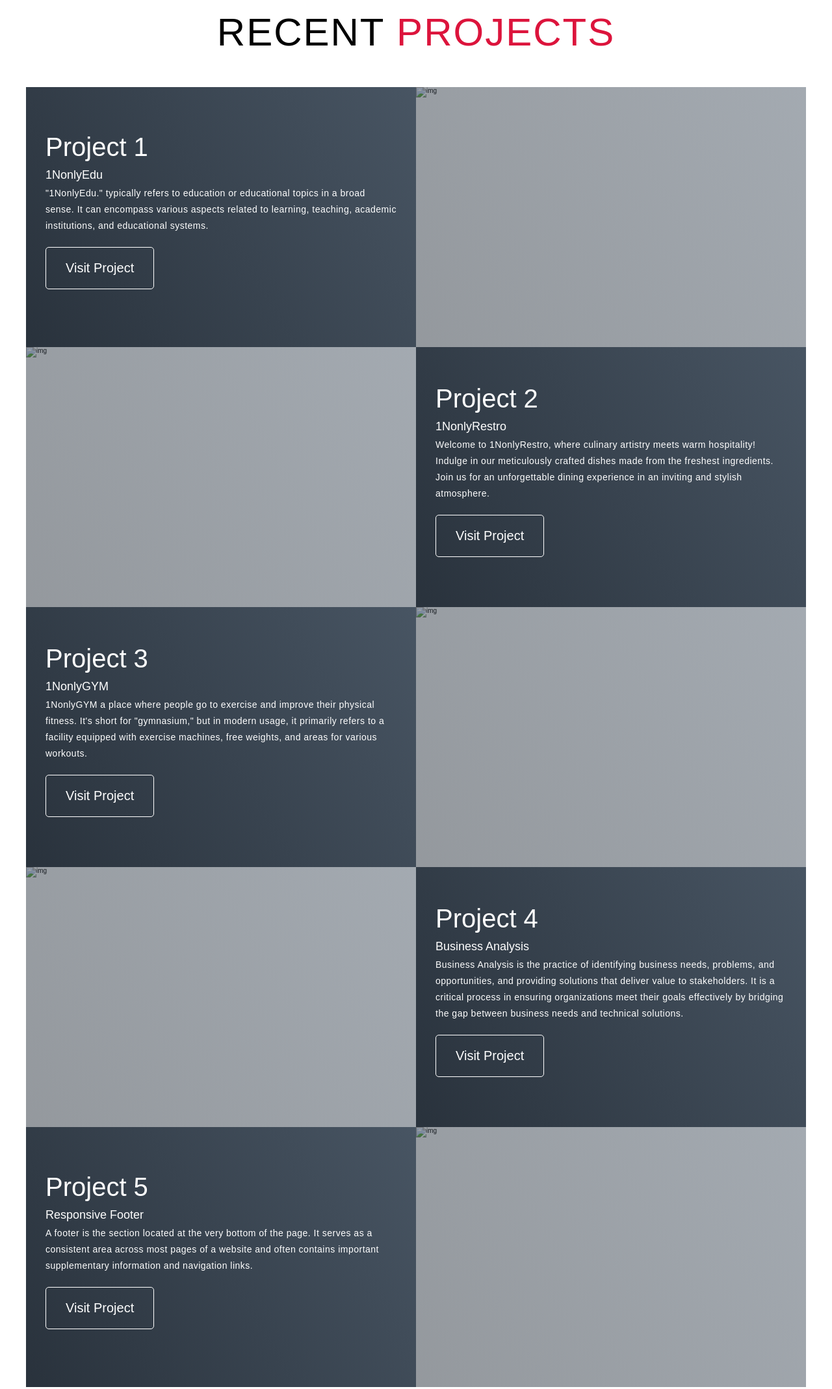
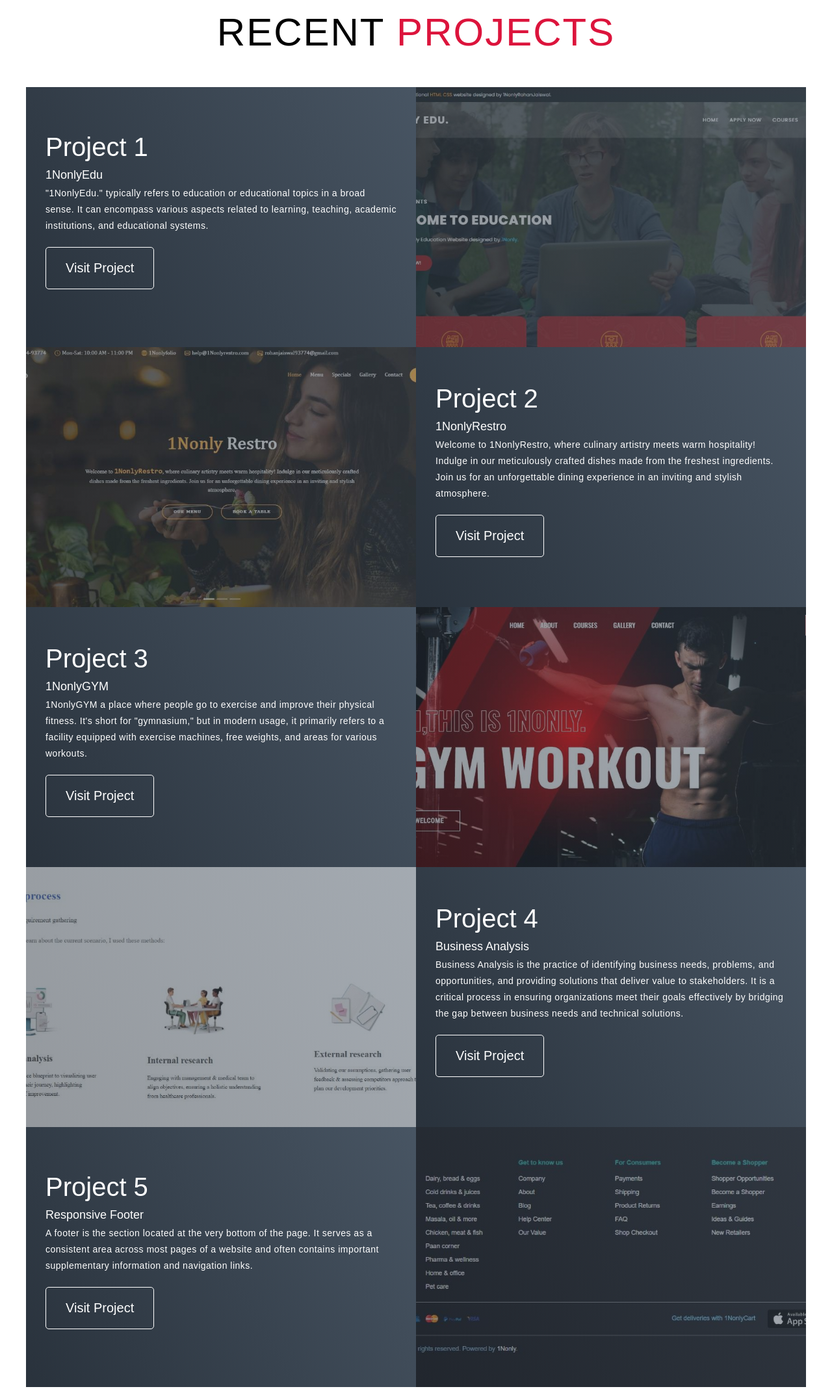
Before and after one commit to 1Nonly-Web-Developer/rohanjaiswal.info, a plain HTML site: page index.html in a window 1280 px wide. Shown: the part 1800-3937 px from the top of the page at 65% size. Drawn offline with nearby package versions, Linux system fonts and the light colour scheme.

Commit message:
Correction-3

```diff
--- a/index.html
+++ b/index.html
@@ -103,7 +103,7 @@
             </div>
           </div>
           <div class="project-img">
-            <img src="./img/Project-1.png" alt="img">
+            <img src="/img/Project-1.jpeg" alt="img">
           </div>
         </div>
         <div class="project-item">
@@ -118,7 +118,7 @@
             </div>
           </div>
           <div class="project-img">
-            <img src="./img/Project-2.png" alt="img">
+            <img src="/img/Project-2.jpeg" alt="img">
           </div>
         </div>
         <div class="project-item">
@@ -133,7 +133,7 @@
             </div>
           </div>
           <div class="project-img">
-            <img src="./img/Project-3.png" alt="img">
+            <img src="/img/Project-3.jpeg" alt="img">
           </div>
         </div>
         <div class="project-item">
@@ -148,7 +148,7 @@
             </div>
           </div>
           <div class="project-img">
-            <img src="./img/Project-4.png" alt="img">
+            <img src="/img/Project-4.jpeg" alt="img">
           </div>
         </div>
         <div class="project-item">
@@ -162,7 +162,7 @@
             </div>
           </div>
           <div class="project-img">
-            <img src="img/Project-5.png" alt="img">
+            <img src="/img/Project-5.jpeg" alt="img">
           </div>
         </div>
       </div>
@@ -175,7 +175,7 @@
     <div class="about container">
       <div class="col-left">
         <div class="about-img">
-          <img src="img/My-Pic.png" alt="img">
+          <img src="/img/My-Pic.jpeg" alt="img">
         </div>
       </div>
       <div class="col-right">
```
